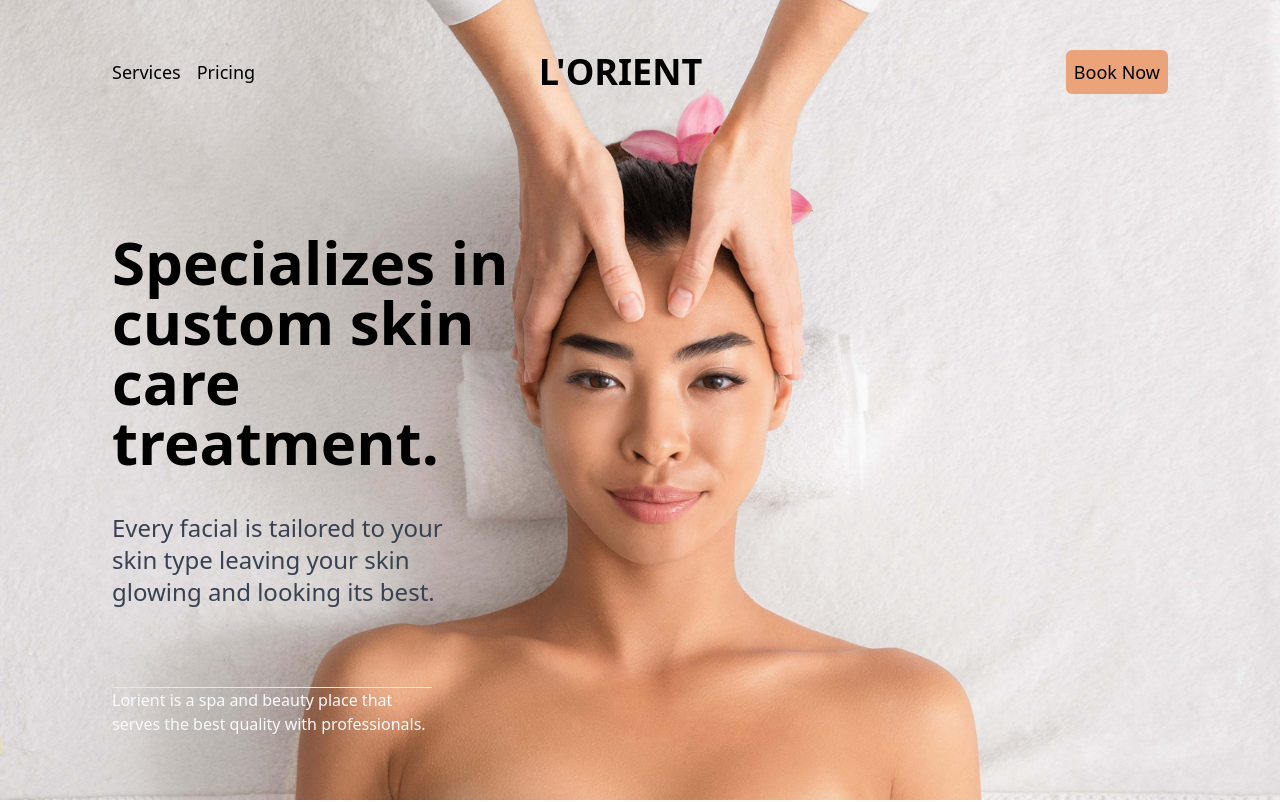
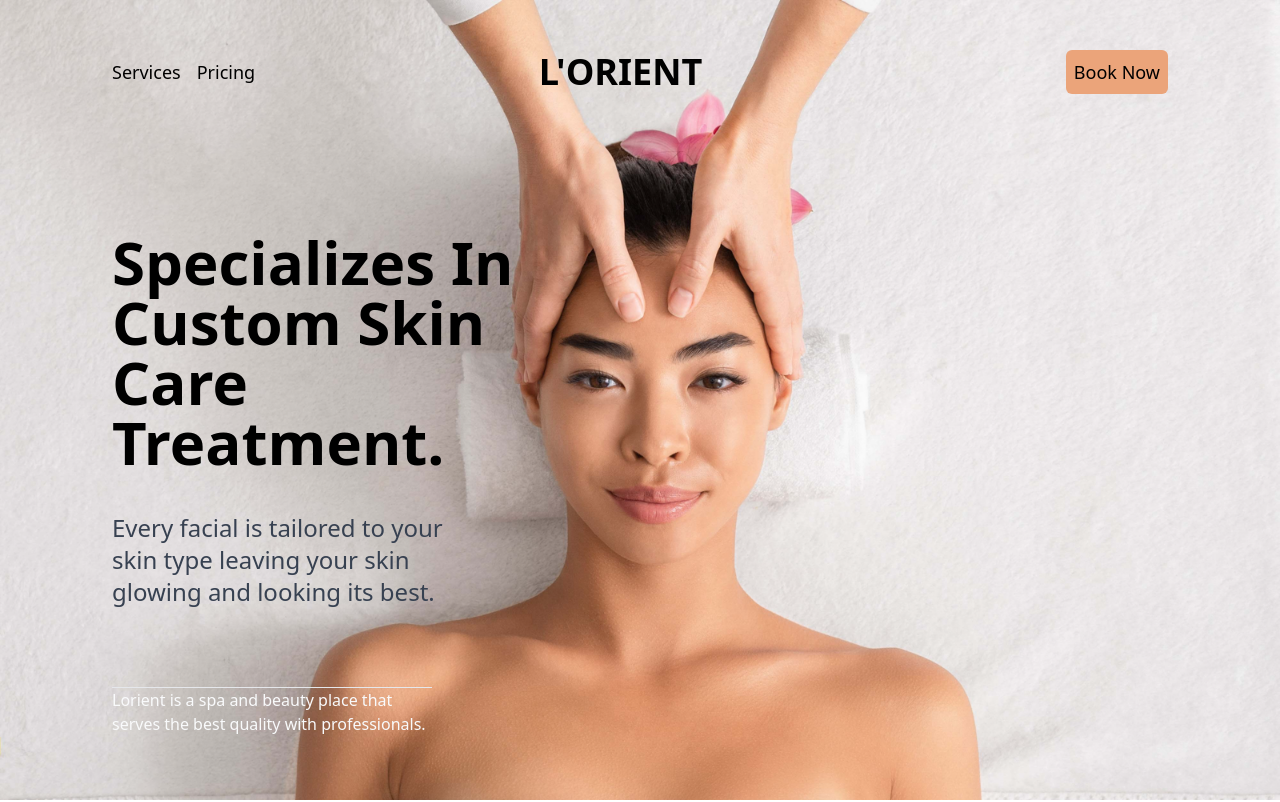
Before and after one commit to lorenzejay/lorient-skincare, a Next.js app: page / in a window 1280 px wide. Shown: the top 802 px of the page. Built offline with nearby package versions, Linux system fonts and the light colour scheme.

Commit message:
updated header to capitalize every word

```diff
--- a/pages/index.js
+++ b/pages/index.js
@@ -19,7 +19,7 @@ export default function Home() {
       ></div> */}
         <div className="pt-32 sm:pt:48 lg:pt-48 2xl:pt-72">
           <h1 className="w-3/4 text-3xl md:text-5xl lg:text-6xl 2xl:text-7xl font-bold md:w-2/5 leading-relaxed text-white md:text-black">
-            Specializes in custom skin care treatment.
+            Specializes In Custom Skin Care Treatment.
           </h1>
           <p className="mt-10 text-lg  lg:text-2xl 2xl:text-4xl w-3/4 md:w-1/3 text-gray-50 lg:text-gray-700">
             Every facial is tailored to your skin type leaving your skin glowing
```
